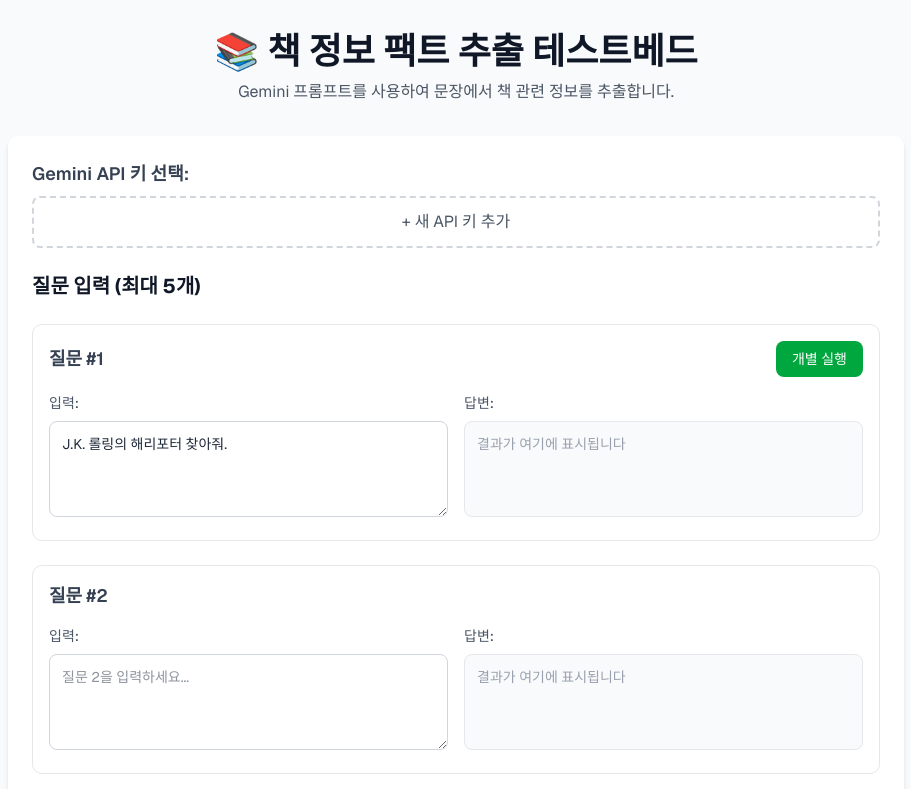
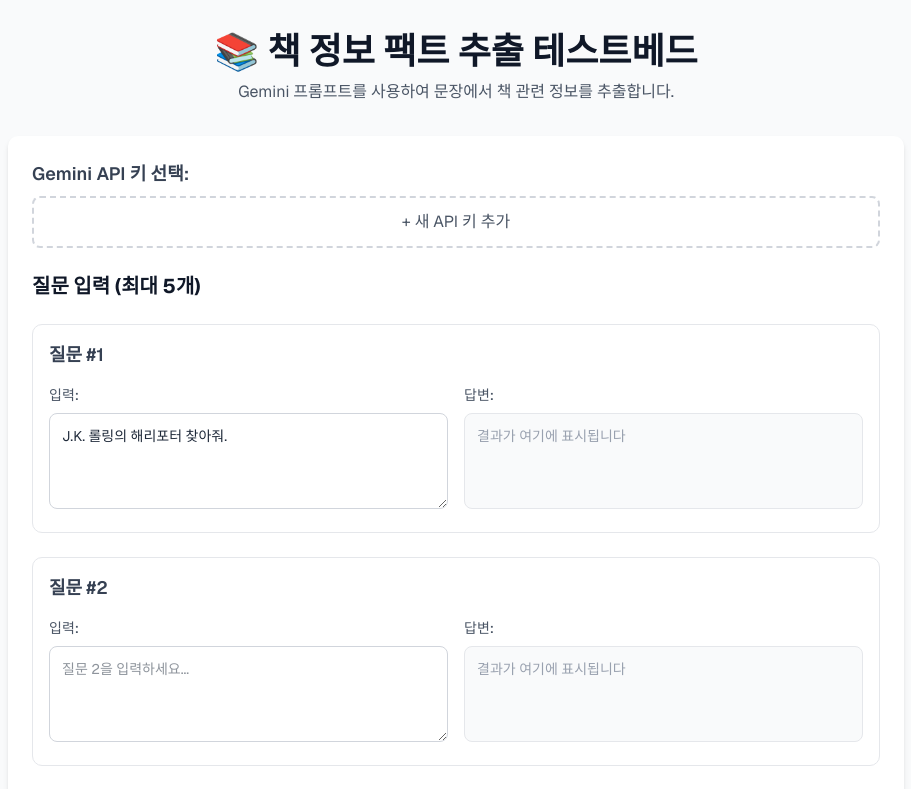
Before and after one commit to kks0507/Academic-Search-TestLab, a Next.js app: page / in a window 1280 px wide. Shown: the top 789 px of the page, without its empty margins (184-1095 px from the left). Built offline with nearby package versions, Linux system fonts and the light colour scheme.

Commit message:
Update page.tsx

```diff
--- a/app/page.tsx
+++ b/app/page.tsx
@@ -276,7 +276,7 @@ export default function Home() {
               <div key={index} className="border border-gray-200 rounded-lg p-4 space-y-4">
                 <div className="flex items-center justify-between">
                   <h3 className="text-lg font-semibold text-gray-700">질문 #{index + 1}</h3>
-                  {item.question.trim() && (
+                  {/* item.question.trim() && (
                     <button
                       type="button"
                       onClick={() => processQuestion(index)}
@@ -285,7 +285,7 @@ export default function Home() {
                     >
                       {item.isLoading ? "처리중..." : "개별 실행"}
                     </button>
-                  )}
+                  )} */}
                 </div>
 
                 <div className="grid grid-cols-1 lg:grid-cols-2 gap-4">
```
